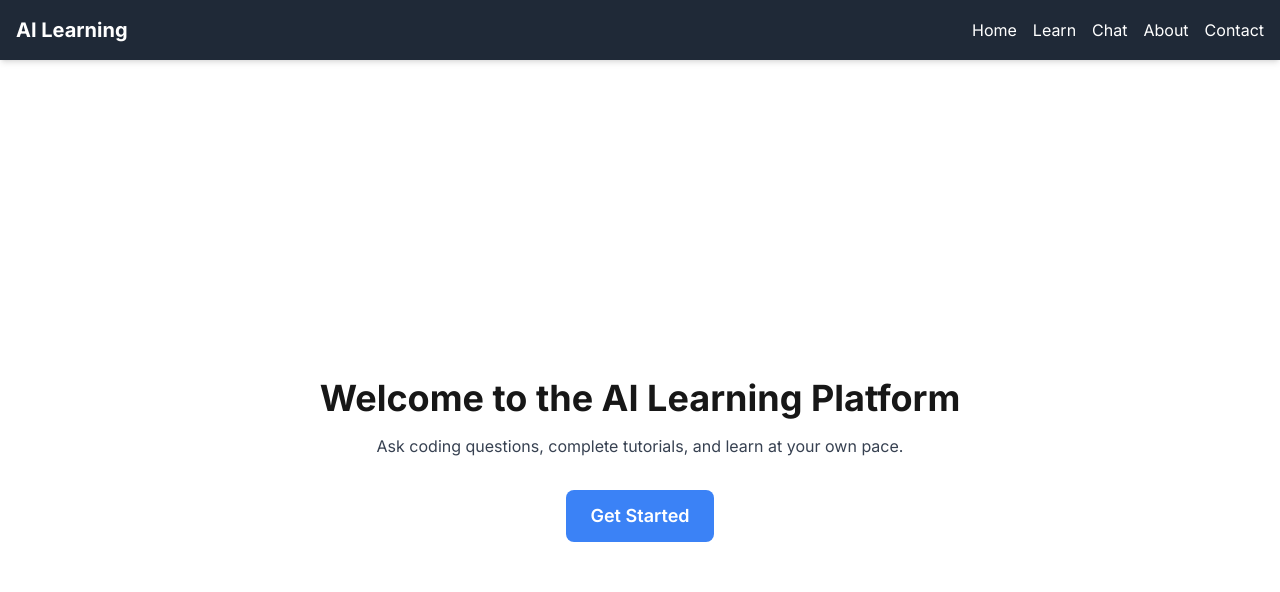
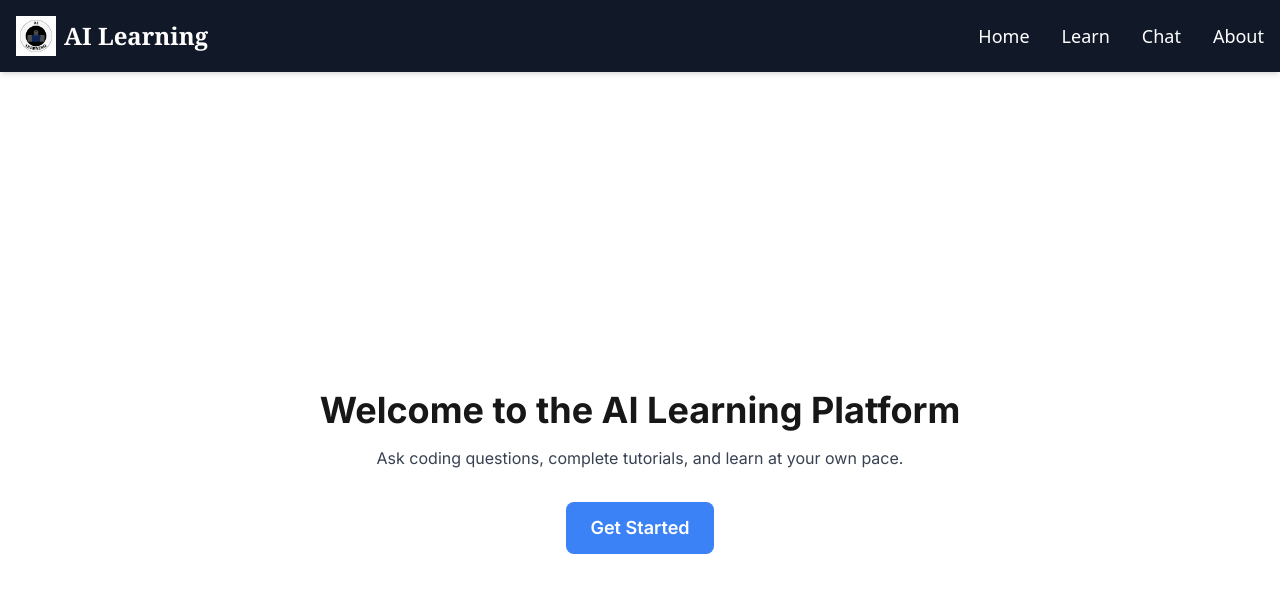
Before and after one commit to Arkaeyuh/codeAIde, a Next.js app: page / in a window 1280 px wide. Shown: the top 592 px of the page. Built offline with nearby package versions, Linux system fonts and the light colour scheme.

Commit message:
navbar revamp and logo

```diff
--- a/components/Navbar.tsx
+++ b/components/Navbar.tsx
@@ -2,40 +2,39 @@
 
 import Link from "next/link";
 import React from "react";
+import Image from "next/image"; // Import the Image component from Next.js
 
 export default function Navbar() {
   return (
-    <nav className="w-full bg-gray-800 p-4 shadow-md flex items-center justify-between">
+    <nav className="w-full bg-gray-900 p-4 shadow-md flex items-center justify-between">
       {/* Logo or brand name */}
-      <div className="text-white font-bold text-xl">
-        <Link href="/">AI Learning</Link>
+      <div className="flex items-center space-x-2">
+        <Image src="/AILEARNING.png" alt="Logo" width={40} height={40} /> {/* Adjust the path and size */}
+        <Link href="/" className="text-white font-bold text-2xl font-serif">
+          AI Learning
+        </Link>
       </div>
 
       {/* Navigation links */}
-      <ul className="flex space-x-4">
+      <ul className="flex space-x-8">
         <li>
-          <Link href="/" className="text-white hover:text-blue-400">
+          <Link href="/" className="text-white hover:text-yellow-400 text-lg font-sans">
             Home
           </Link>
         </li>
         <li>
-          <Link href="/Learn" className="text-white hover:text-blue-400">
+          <Link href="/learn" className="text-white hover:text-yellow-400 text-lg font-sans">
             Learn
           </Link>
         </li>
         <li>
-          <Link href="/chat" className="text-white hover:text-blue-400">
+          <Link href="/chat" className="text-white hover:text-yellow-400 text-lg font-sans">
             Chat
           </Link>
         </li>
         <li>
-          <Link href="/about" className="text-white hover:text-blue-400">
+          <Link href="/about" className="text-white hover:text-yellow-400 text-lg font-sans">
             About
-          </Link>
-        </li>
-        <li>
-          <Link href="/contact" className="text-white hover:text-blue-400">
-            Contact
           </Link>
         </li>
       </ul>
```
Also changed, not shown: public/AILEARNING.png (added).
